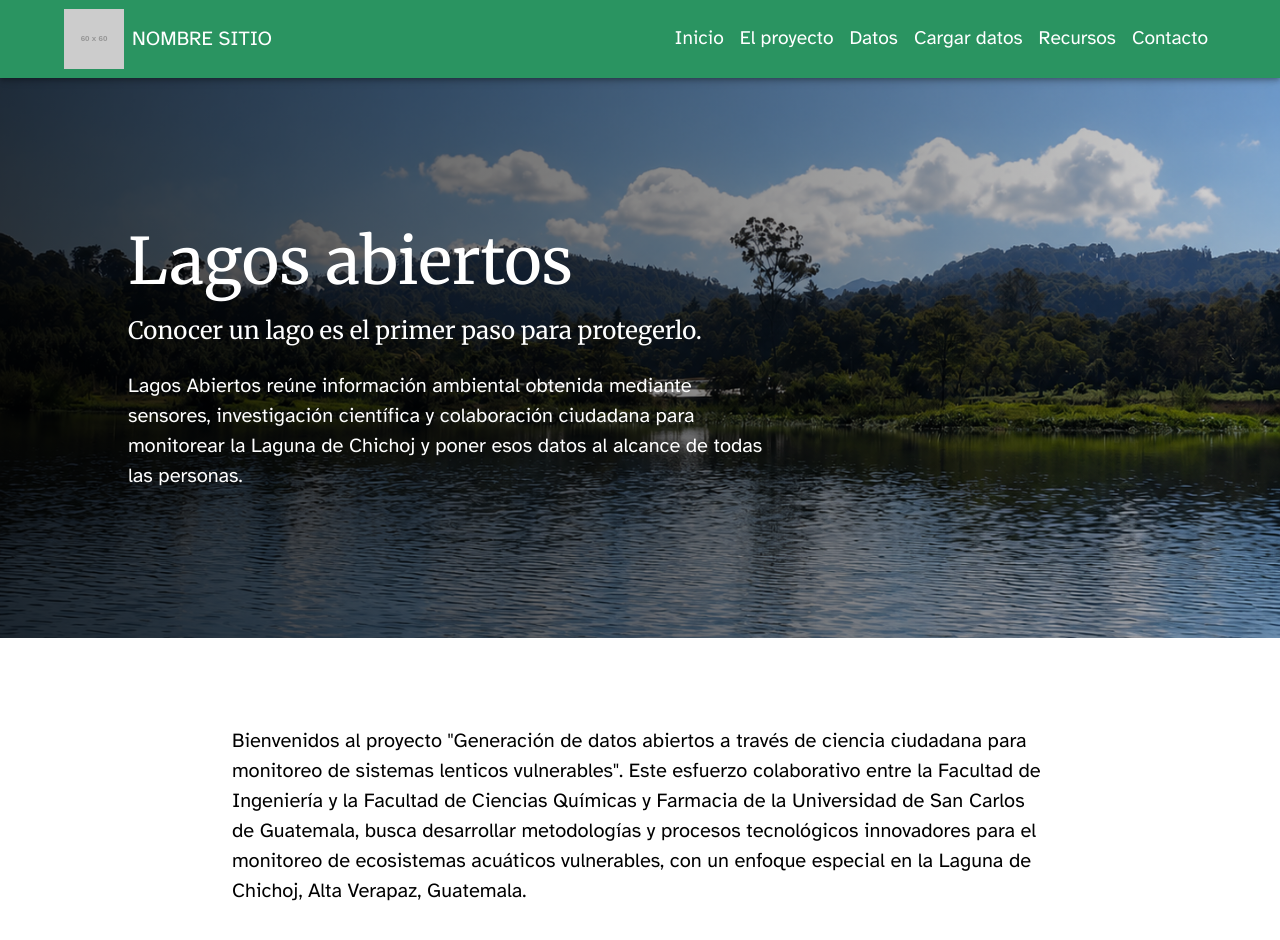
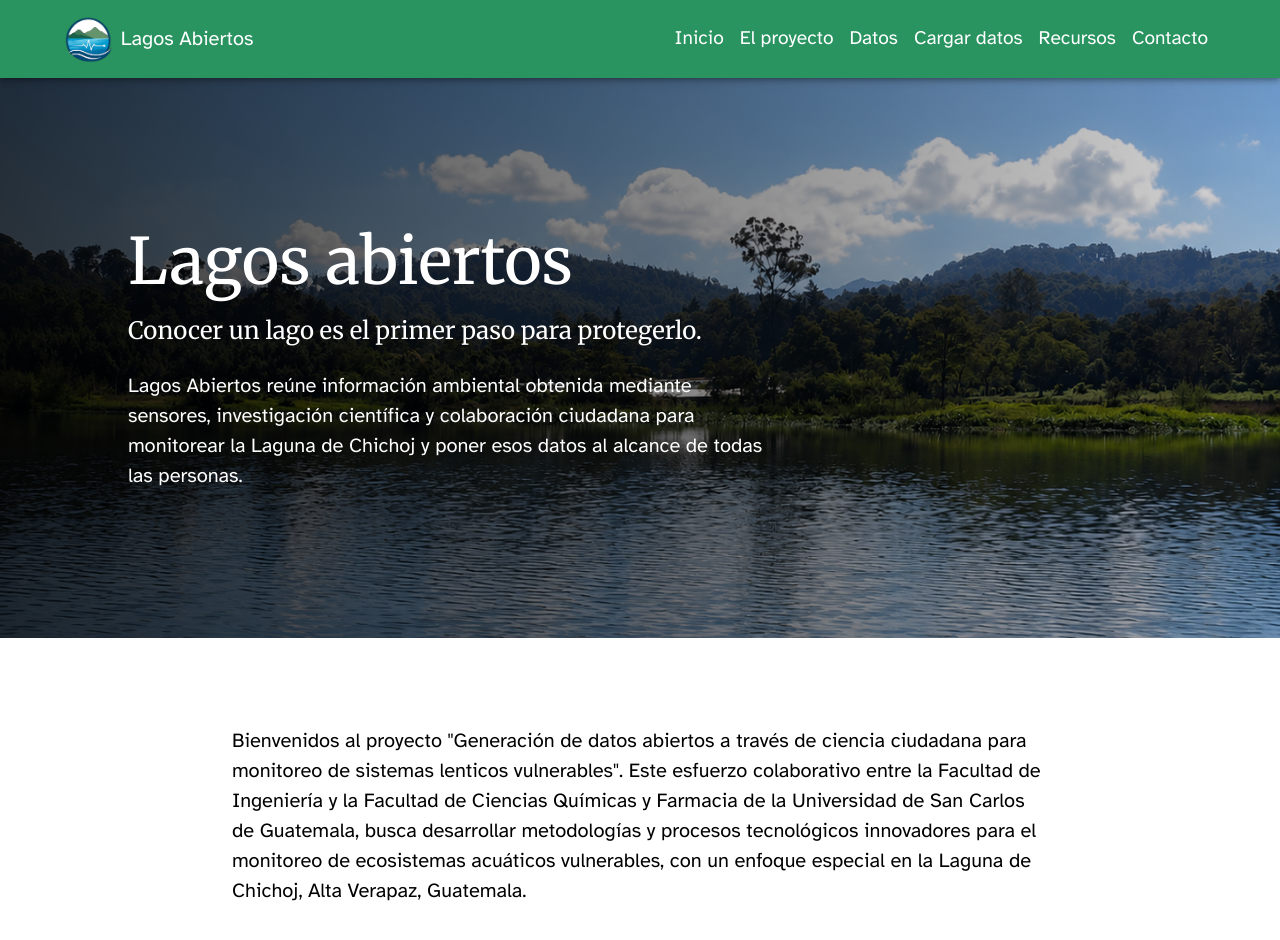
Before and after one commit to javiscript13/lakessensor, a React (Create React App) app in the folder frontend/: page / in a window 1280 px wide. Shown: the top 940 px of the page. Built offline with nearby package versions, Linux system fonts and the light colour scheme.

Commit message:
added logo, site name and favicon

```diff
--- a/frontend/public/index.html
+++ b/frontend/public/index.html
@@ -2,14 +2,14 @@
 <html lang="en">
   <head>
     <meta charset="utf-8" />
-    <link rel="icon" href="%PUBLIC_URL%/favicon.ico" />
+    <link rel="icon" type="image/png" href="%PUBLIC_URL%/logo.png" />
     <meta name="viewport" content="width=device-width, initial-scale=1" />
     <meta name="theme-color" content="#000000" />
     <meta
       name="description"
-      content="Web site created using create-react-app"
+      content="Conocer un lago es el primer paso para protegerlo."
     />
-    <link rel="apple-touch-icon" href="%PUBLIC_URL%/logo192.png" />
+    <link rel="apple-touch-icon" href="%PUBLIC_URL%/logo.png" />
     <link rel="preconnect" href="https://fonts.googleapis.com" />
     <link rel="preconnect" href="https://fonts.gstatic.com" crossorigin />
     <link
@@ -25,7 +25,7 @@
       work correctly both with client-side routing and a non-root public URL.
       Learn how to configure a non-root public URL by running `npm run build`.
     -->
-    <title>React App</title>
+    <title>Lagos Abiertos</title>
   </head>
   <body>
     <noscript>You need to enable JavaScript to run this app.</noscript>
--- a/frontend/src/components/Menu.js
+++ b/frontend/src/components/Menu.js
@@ -4,6 +4,7 @@ import MenuIcon from '@mui/icons-material/Menu';
 import { Link } from 'react-router-dom';
 import { useAuth } from '../context/AuthContext';
 import LogoutButton from './LogoutButton';
+import logo from '../assets/images/logo.png';
 
 const Menu = () => {
 
@@ -47,12 +48,12 @@ const Menu = () => {
             <Toolbar variant="regular" sx={{ display: 'flex', flexDirection: 'column' }}>
                 <Container sx={{ display: 'flex', flexDirection: 'row', alignItems: 'center', minHeight: 64 }}>
                     <Box sx={{ display: { xs: 'flex' }, alignItems: 'center', mr: 1 }} >
-                        <Link to="/" style={{ marginTop: 8, marginBottom: 8 }}>
-                            <img src="https://via.placeholder.com/60" alt="Logo" />
+                        <Link to="/" style={{ marginTop: 8, marginBottom: 8, display: 'flex', alignItems: 'center', textDecoration: 'none', color: 'inherit' }}>
+                            <img src={logo} alt="Lagos Abiertos" style={{ height: 48, width: 'auto' }} />
+                            <Typography sx={{ display: 'flex', alignItems: 'center', ml: 1 }}>
+                                Lagos Abiertos
+                            </Typography>
                         </Link>
-                        <Typography sx={{ display: 'flex', alignItems: 'center', ml: 1 }}>
-                            NOMBRE SITIO
-                        </Typography>
                     </Box>
                     <Box sx={{ flexGrow: 1, display: { xs: 'flex', md: 'none', justifyContent: 'end' } }}>
                         <IconButton edge="start" color="inherit" aria-label="menu" sx={{ mr: 2 }} onClick={handleMenuClick}>
```
Also changed, not shown: frontend/public/logo.png (added), frontend/src/assets/images/logo.png (added).
